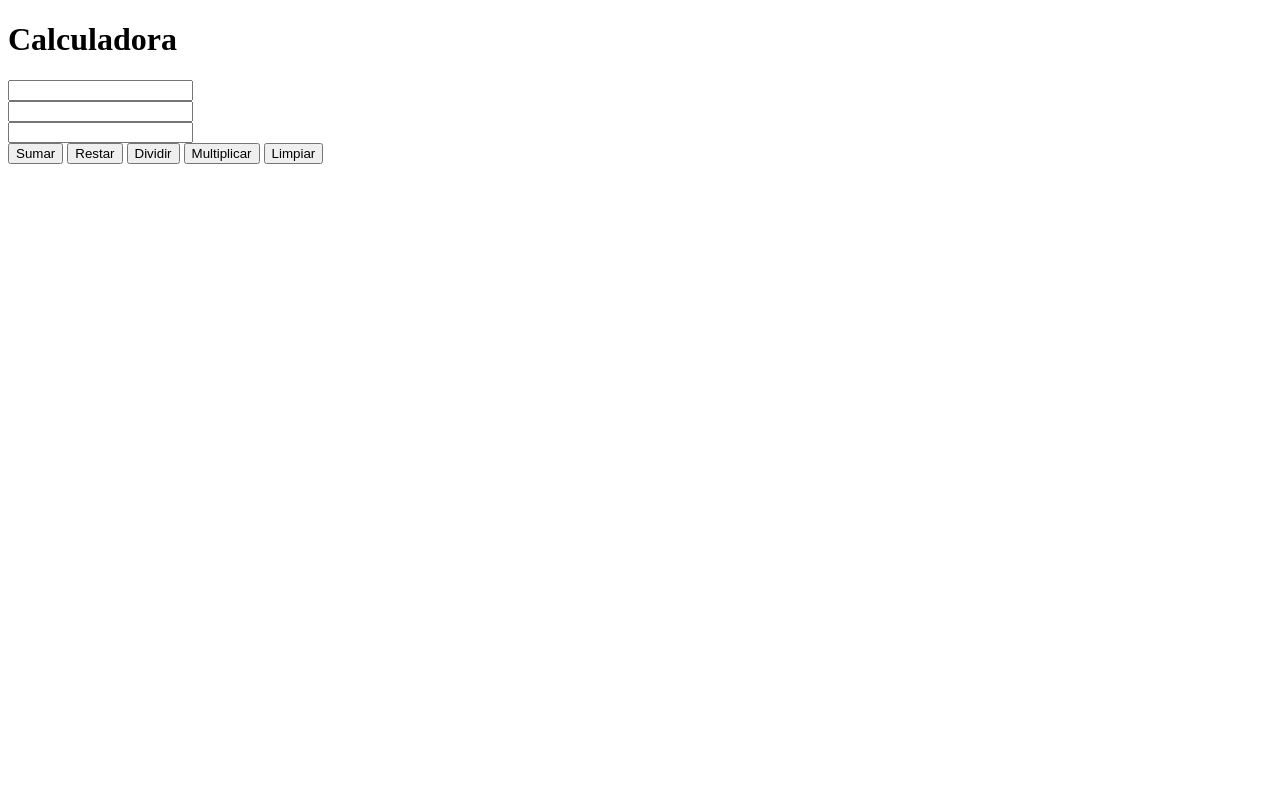
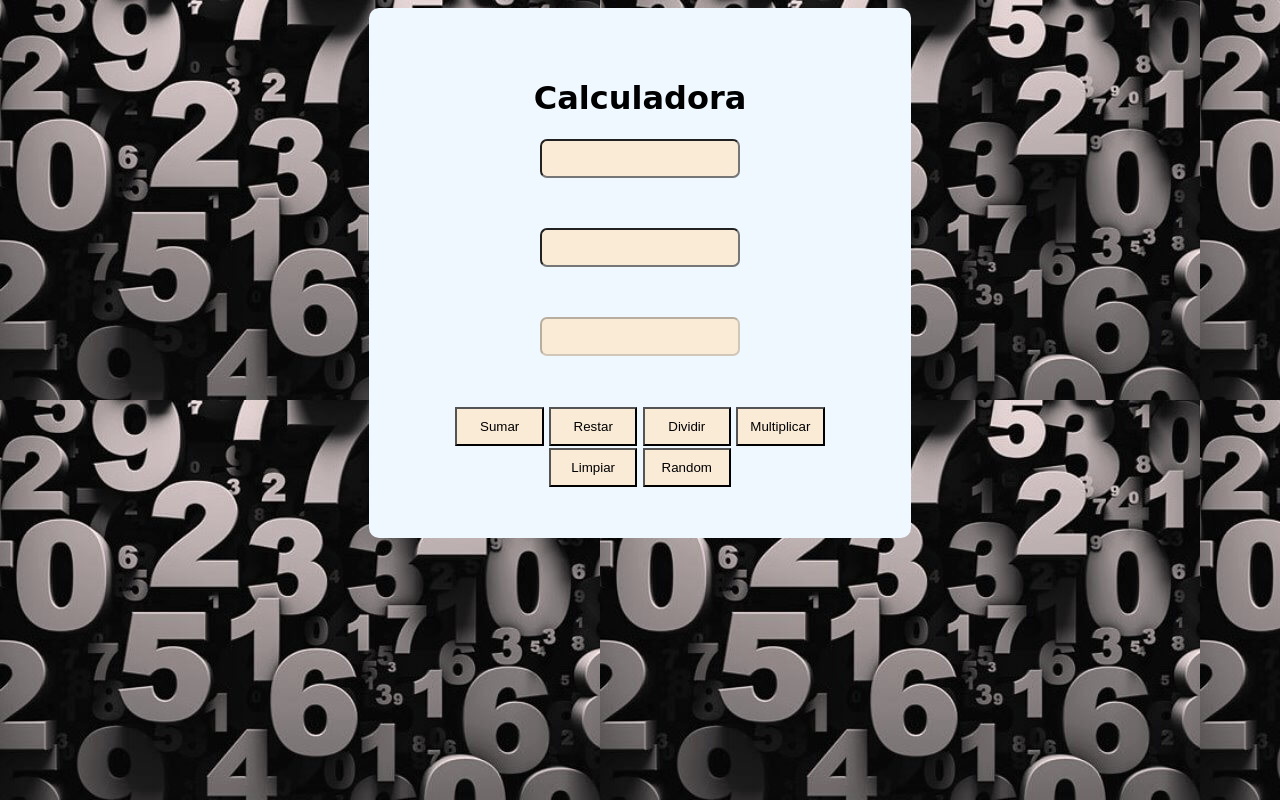
Before and after one commit to Adrianxx1/FundamentosJs, a plain HTML site: page calculadora.html in a window 1280 px wide. Drawn offline with Linux system fonts and the light colour scheme.

Commit message:
Mejorando Calculadora

```diff
--- a/calculadora.html
+++ b/calculadora.html
@@ -4,6 +4,43 @@
     <meta charset="UTF-8">
     <meta name="viewport" content="width=device-width, initial-scale=1.0">
     <title>Calculadora Js</title>
+    <style>
+        body{
+            background-image: url("img/Historia-de-los-números-1.jpg");
+            @import
+            url= ("https://fonts.google.com/specimen/Itim");
+            font-family: 'Itim', cursive;
+        }
+
+        .container {
+            background-color: aliceblue;
+            width: 35%;
+            height: 50%;
+            margin:  5px auto;
+            padding: 50px;
+            border-radius: 10px;
+            text-align: center;
+            box-shadow: 7px, 7px 7px 7px #999;
+          }
+          .container input{
+            border-radius: 7px;
+            width: 40%;
+            margin-bottom: 50px;
+            background-color: antiquewhite;
+            padding: 10px;
+          }
+
+          .container button{
+            width: 20%;
+            height: 280%;
+            margin: 1px auto;
+            background-color:antiquewhite;
+            padding: 10px;
+
+          }
+
+
+    </style>
 </head>
 <body>
     <div class="container">
@@ -12,13 +49,14 @@
         <br>
         <input type="text" name="" id="num2">
         <br>
-        <input type="text" name="" id="result">
+        <input type="text" name="" id="result" disabled>
         <br>
         <button onclick="sumar()">Sumar</button>
         <button onclick="restar()">Restar</button>
         <button onclick="dividir()">Dividir</button>
         <button onclick="multiplicar()">Multiplicar</button>
         <button onclick="limpiar()">Limpiar</button>
+        <button onclick="random()">Random</button>
 
     </div>
     <script src="./calculadora.js"></script>
--- a/calculadora.js
+++ b/calculadora.js
@@ -12,3 +12,14 @@ const sumar = () => {
     const valores = getValues();
     result.value = valores [0] + valores [1];
 }
+
+const limpiar = () => {
+    num1.value = '';
+    num2.value = '';
+    result.value = 0;
+}
+
+const random =() => {
+    num1.value = Math.round(Math.random() * 100000);
+    num2.value = Math.round(Math.random() * 100000);
+}
```
Also changed, not shown: fonts/Itim-Regular.ttf (added), fonts/Itim/OFL.txt (added), img/Historia-de-los-números-1.jpg (added), 1 other file.
